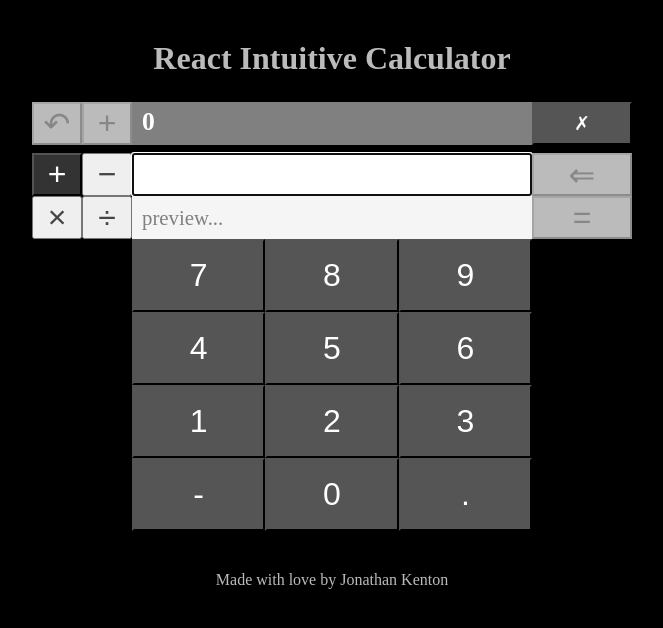
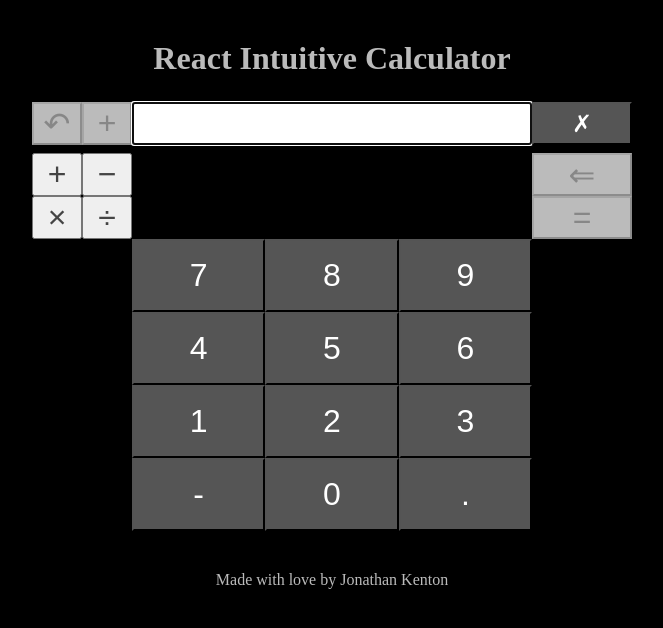
Before and after one commit to j2kenton/React-Super-Calculator, a React (Create React App) app in the folder react/: page / in a window 1280 px wide. Shown: the top 628 px of the page, without its empty margins (308-971 px from the left). Built offline with nearby package versions, Linux system fonts and the light colour scheme.

Commit message:
more work to sort out UX

```diff
--- /dev/null
+++ b/react/src/components/input.js
@@ -0,0 +1,112 @@
+import { useRef, useEffect } from 'react';
+import PropTypes from 'prop-types';
+import { connect } from 'react-redux';
+import { OPERATORS } from 'constants/numeric';
+import { isInputUsable } from 'utils/tools';
+import styled from 'styled-components';
+import {
+  updateOutput as updateOutputAction,
+  updateInput as updateInputAction,
+  inputRemoveLastChar as inputRemoveLastCharAction,
+  setOutputAndOperator as setOutputAndOperatorAction
+} from 'common-actions';
+
+const InputArea = styled.div`
+  width: ${props => props.theme.sizes.wideColumn}px;
+  @media (max-width: ${props =>
+      props.theme.sizes.wideColumn + props.theme.sizes.narrowColumn * 2}px) {
+    width: calc(100vw - ${props => props.theme.sizes.narrowColumn * 2}px);
+  }
+  height: ${props => (props.fullHeight ? '100%' : '50%')};
+`;
+
+const InputField = styled.input.attrs({
+  type: 'text'
+})`
+  height: 100%;
+  width: 100%;
+  padding: 0 10px;
+  box-sizing: border-box;
+  font-size: 1.3rem;
+`;
+
+export const InputSection = ({
+  input,
+  updateOutput,
+  updateInput,
+  onBlur,
+  onButtonClick,
+  setOutputAndOperator,
+  fullHeight
+}) => {
+  const onInputChange = e => {
+    e.preventDefault();
+    updateInput(e.target.value);
+  };
+
+  const onApply = e => {
+    e.preventDefault();
+    onButtonClick();
+    if (isInputUsable(input)) {
+      updateOutput();
+    }
+  };
+
+  const ref = useRef();
+  useEffect(() => {
+    if (ref && ref.current) {
+      ref.current.focus();
+    }
+  }, []);
+
+  const handleKeyPress = e => {
+    const matchingOperator = Object.entries(OPERATORS).find(
+      ([, value]) => value.keyboardChar === e.key
+    );
+    if (matchingOperator && isInputUsable(input)) {
+      setOutputAndOperator(matchingOperator[0]);
+    } else if (e.key === 'Enter') {
+      onApply(e);
+    }
+  };
+
+  return (
+    <InputArea fullHeight={fullHeight}>
+      <InputField
+        name="inputArea"
+        id="inputArea"
+        onChange={onInputChange}
+        value={input}
+        onBlur={onBlur}
+        ref={ref}
+        onKeyPress={handleKeyPress}
+      />
+    </InputArea>
+  );
+};
+
+InputSection.propTypes = {
+  input: PropTypes.string,
+  updateOutput: PropTypes.func,
+  updateInput: PropTypes.func,
+  onBlur: PropTypes.func,
+  onButtonClick: PropTypes.func,
+  setOutputAndOperator: PropTypes.func,
+  fullHeight: PropTypes.bool
+};
+
+const mapStateToProps = ({ app }) => ({
+  preview: app.preview,
+  input: app.input,
+  operator: app.operator
+});
+
+export default connect(
+  mapStateToProps,
+  {
+    updateOutput: updateOutputAction,
+    updateInput: updateInputAction,
+    inputRemoveLastChar: inputRemoveLastCharAction,
+    setOutputAndOperator: setOutputAndOperatorAction
+  }
+)(InputSection);
--- a/react/src/reducers/app.js
+++ b/react/src/reducers/app.js
@@ -18,7 +18,7 @@ const initialState = {
   previousOutputs: [],
   preview: 'preview...',
   input: '',
-  operator: 'add'
+  operator: ''
 };
 
 export const app = (state = initialState, action) => {
@@ -45,10 +45,18 @@ export const app = (state = initialState, action) => {
       };
     }
     case SET_OUTPUT_AND_OPERATOR: {
+      const isFirstInput = state.previousOutputs.length === 0;
+      const output = isFirstInput
+        ? state.input
+        : calculateUpdatedValue({
+            currentValue: state.output,
+            valueApplied: state.input,
+            operator: state.operator
+          });
       return {
         ...state,
+        output,
         operator: action.payload,
-        output: state.input,
         previousOutputs: [...state.previousOutputs, state.output],
         input: initialState.input,
         preview: initialState.preview
--- a/react/src/sections/body/input-section.js
+++ b/react/src/sections/body/input-section.js
@@ -1,7 +1,5 @@
-import { useRef, useEffect } from 'react';
 import PropTypes from 'prop-types';
 import { connect } from 'react-redux';
-import { OPERATORS } from 'constants/numeric';
 import { isInputUsable } from 'utils/tools';
 import Button from 'components/button';
 import styled from 'styled-components';
@@ -13,6 +11,7 @@ import {
   setOutputAndOperator as setOutputAndOperatorAction
 } from 'common-actions';
 import OperatorControls from 'components/operator-controls';
+import Input from 'components/input';
 
 const InputWrapper = styled.div`
   height: ${props => props.theme.sizes.shortElementHeight * 2}px;
@@ -24,25 +23,6 @@ const InputsWrapper = styled(Wrapper)`
       props.theme.sizes.wideColumn + props.theme.sizes.narrowColumn * 2}px) {
     width: calc(100vw - ${props => props.theme.sizes.narrowColumn * 2}px);
   }
-`;
-
-const InputArea = styled.div`
-  width: ${props => props.theme.sizes.wideColumn}px;
-  @media (max-width: ${props =>
-      props.theme.sizes.wideColumn + props.theme.sizes.narrowColumn * 2}px) {
-    width: calc(100vw - ${props => props.theme.sizes.narrowColumn * 2}px);
-  }
-  height: 50%;
-`;
-
-const InputField = styled.input.attrs({
-  type: 'text'
-})`
-  height: 100%;
-  width: 100%;
-  padding: 0 10px;
-  box-sizing: border-box;
-  font-size: 1.3rem;
 `;
 
 const PreviewSection = styled(Wrapper)`
@@ -62,17 +42,11 @@ export const InputSection = ({
   preview,
   input,
   updateOutput,
-  updateInput,
-  onBlur,
   onButtonClick,
   inputRemoveLastChar,
-  setOutputAndOperator
+  onBlur,
+  previousOutputs = []
 }) => {
-  const onInputChange = e => {
-    e.preventDefault();
-    updateInput(e.target.value);
-  };
-
   const onApply = e => {
     e.preventDefault();
     onButtonClick();
@@ -89,39 +63,17 @@ export const InputSection = ({
     }
   };
 
-  const ref = useRef();
-  useEffect(() => {
-    if (ref && ref.current) {
-      ref.current.focus();
-    }
-  }, []);
-
-  const handleKeyPress = e => {
-    const matchingOperator = Object.entries(OPERATORS).find(
-      ([, value]) => value.keyboardChar === e.key
-    );
-    if (matchingOperator && isInputUsable(input)) {
-      setOutputAndOperator(matchingOperator[0]);
-    } else if (e.key === 'Enter') {
-      onApply(e);
-    }
-  };
+  const isNoHistory = previousOutputs.length === 0;
 
   return (
     <InputWrapper>
       <OperatorControls onButtonClick={onButtonClick} />
       <InputsWrapper>
-        <InputArea>
-          <InputField
-            name="inputArea"
-            id="inputArea"
-            onChange={onInputChange}
-            value={input}
-            onBlur={onBlur}
-            ref={ref}
-            onKeyPress={handleKeyPress}
-          />
-        </InputArea>
+        {isNoHistory ? (
+          <Wrapper>-</Wrapper>
+        ) : (
+          <Input onButtonClick={onButtonClick} onBlur={onBlur} />
+        )}
         <PreviewSection>{preview}</PreviewSection>
       </InputsWrapper>
       <Wrapper>
@@ -142,17 +94,17 @@ InputSection.propTypes = {
   preview: PropTypes.string,
   input: PropTypes.string,
   updateOutput: PropTypes.func,
-  updateInput: PropTypes.func,
   onBlur: PropTypes.func,
   onButtonClick: PropTypes.func,
   inputRemoveLastChar: PropTypes.func,
-  setOutputAndOperator: PropTypes.func
+  previousOutputs: PropTypes.array
 };
 
 const mapStateToProps = ({ app }) => ({
   preview: app.preview,
   input: app.input,
-  operator: app.operator
+  operator: app.operator,
+  previousOutputs: app.previousOutputs
 });
 
 export default connect(
--- a/react/src/sections/body/output-section.js
+++ b/react/src/sections/body/output-section.js
@@ -8,6 +8,7 @@ import {
 } from 'common-actions';
 import Button from 'components/button';
 import Wrapper from 'components/wrapper';
+import Input from 'components/input';
 
 const OutputWrapper = styled.div`
   height: ${props => props.theme.sizes.shortElementHeight}px;
@@ -58,16 +59,12 @@ export const OutputSection = ({
     resetForm();
   };
 
+  const isNoHistory = previousOutputs.length === 0;
   return (
     <OutputWrapper>
       <OutputArea>
         <Wrapper>
-          <Button
-            onClick={e => onUndoClick(e)}
-            disabled={previousOutputs.length === 0}
-            text={'↶'}
-            width={'50%'}
-          />
+          <Button onClick={e => onUndoClick(e)} disabled={isNoHistory} text={'↶'} width={'50%'} />
           <Button
             onClick={e => onToggleSign(e)}
             text={output < 0 ? '-' : '+'}
@@ -76,9 +73,15 @@ export const OutputSection = ({
             disabled={!output}
           />
         </Wrapper>
-        <NumberArea>{Math.abs(output)}</NumberArea>
+        {isNoHistory ? (
+          <Wrapper width={'400px'}>
+            <Input fullHeight />
+          </Wrapper>
+        ) : (
+          <NumberArea>{Math.abs(output)}</NumberArea>
+        )}
         <Wrapper>
-          <Button onClick={onClear} text={'✗'} inverted fontSize={'1.2rem'} />
+          <Button onClick={onClear} text={'✗'} inverted fontSize={'1.5rem'} />
         </Wrapper>
       </OutputArea>
     </OutputWrapper>
```
